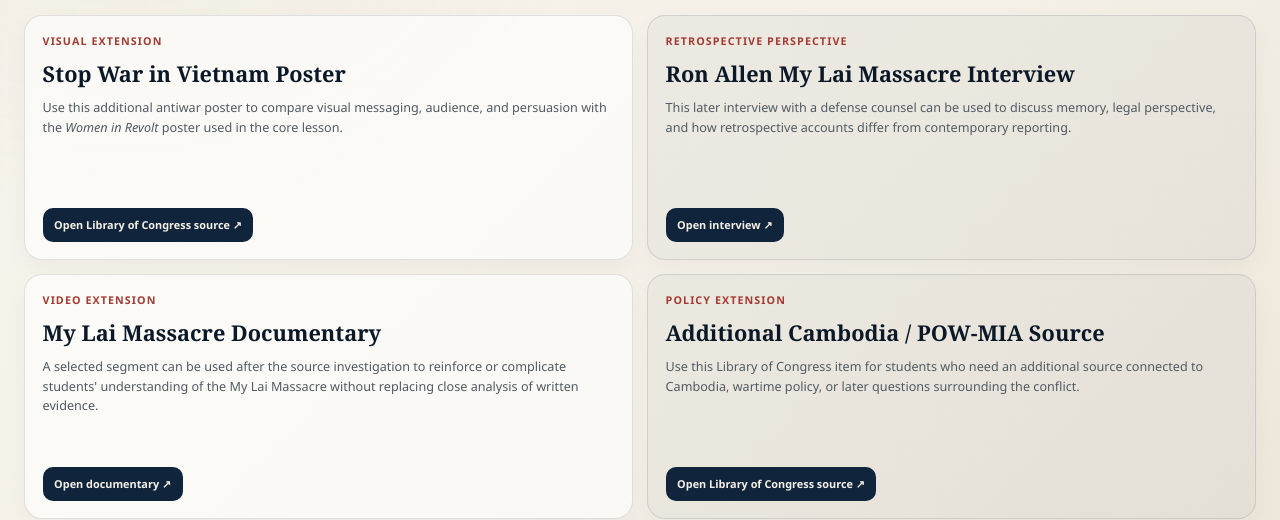
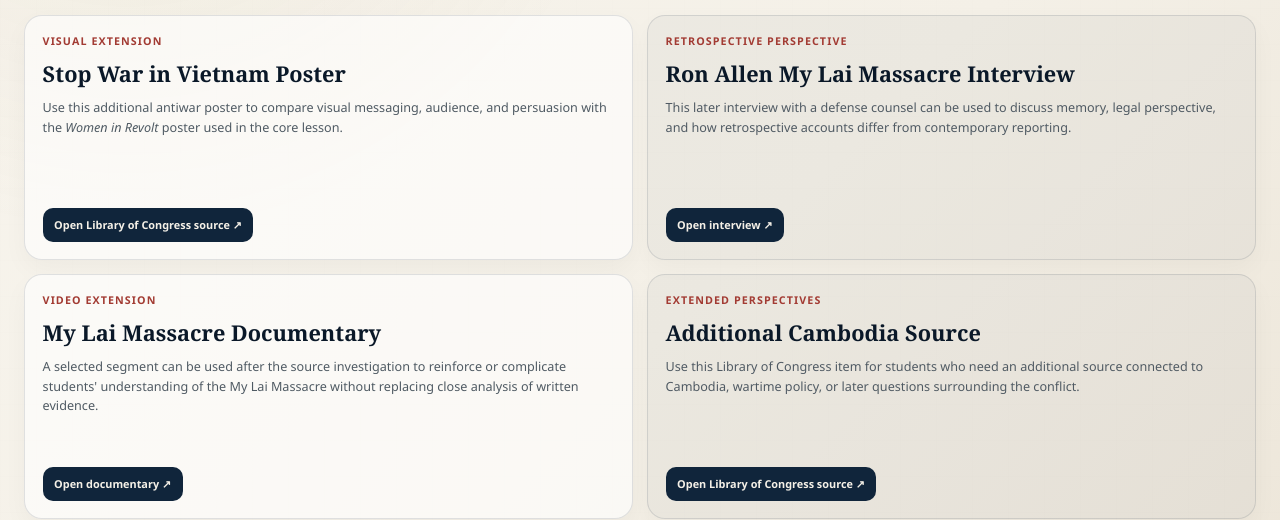
Before and after one commit to DellProgram/SOURCES-LessonModule, a plain HTML site: page resources.html in a window 1280 px wide. Shown: the part 280-800 px from the top of the page. Drawn offline with Linux system fonts and the light colour scheme.

Commit message:
Update resources.html

```diff
--- a/resources.html
+++ b/resources.html
@@ -64,8 +64,8 @@
         </article>
 
         <article class="resource-card reveal reveal-delay-4">
-          <span class="action-label">Policy Extension</span>
-          <h2>Additional Cambodia / POW-MIA Source</h2>
+          <span class="action-label">Extended Perspectives</span>
+          <h2>Additional Cambodia Source</h2>
           <p>
             Use this Library of Congress item for students who need an additional source connected to Cambodia, wartime policy, or later questions surrounding the conflict.
           </p>
```
